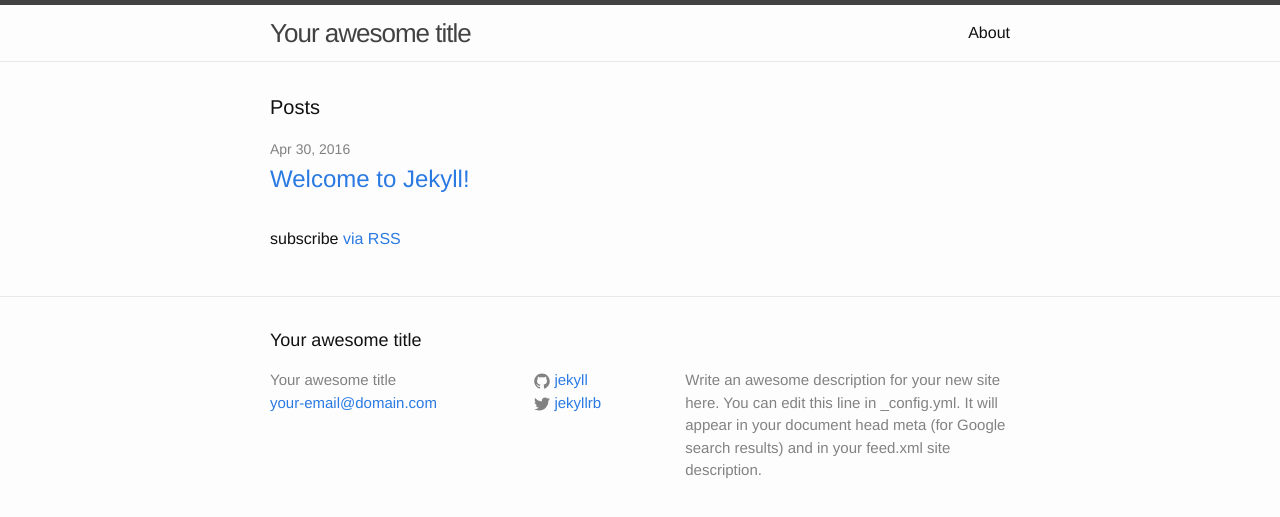
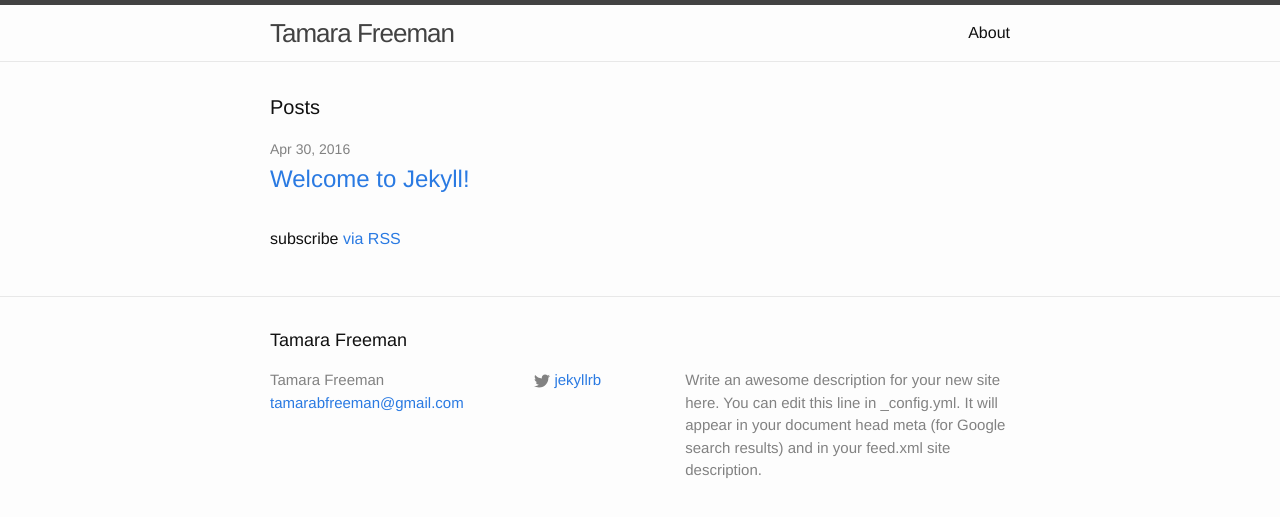
Before and after one commit to jammaloo/tamarafreeman.ca, a Jekyll site: the page built from index.html, in a window 1280 px wide. Shown: the top 517 px of the page. Built offline with Jekyll 4.4.1, drawn with Linux system fonts in a browser that asks for light colours.

Commit message:
Very basic site config

```diff
--- a/_config.yml
+++ b/_config.yml
@@ -6,16 +6,15 @@
 # 'jekyll serve'. If you change this file, please restart the server process.
 
 # Site settings
-title: Your awesome title
-email: your-email@domain.com
+title: Tamara Freeman
+email: tamarabfreeman@gmail.com
 description: > # this means to ignore newlines until "baseurl:"
   Write an awesome description for your new site here. You can edit this
   line in _config.yml. It will appear in your document head meta (for
   Google search results) and in your feed.xml site description.
 baseurl: "" # the subpath of your site, e.g. /blog
-url: "http://yourdomain.com" # the base hostname & protocol for your site
+url: "http://localhost/jammaloo/tammi/_site" # the base hostname & protocol for your site
 twitter_username: jekyllrb
-github_username:  jekyll
 
 # Build settings
 markdown: kramdown
--- a/_includes/head.html
+++ b/_includes/head.html
@@ -6,7 +6,6 @@
   <title>{% if page.title %}{{ page.title | escape }}{% else %}{{ site.title | escape }}{% endif %}</title>
   <meta name="description" content="{% if page.excerpt %}{{ page.excerpt | strip_html | strip_newlines | truncate: 160 }}{% else %}{{ site.description }}{% endif %}">
 
-  <link rel="stylesheet" href="{{ "/css/main.css" | prepend: site.baseurl }}">
+  <link rel="stylesheet" href="{{ "css/main.css" | prepend: site.baseurl }}">
   <link rel="canonical" href="{{ page.url | replace:'index.html','' | prepend: site.baseurl | prepend: site.url }}">
-  <link rel="alternate" type="application/rss+xml" title="{{ site.title }}" href="{{ "/feed.xml" | prepend: site.baseurl | prepend: site.url }}">
 </head>
```
